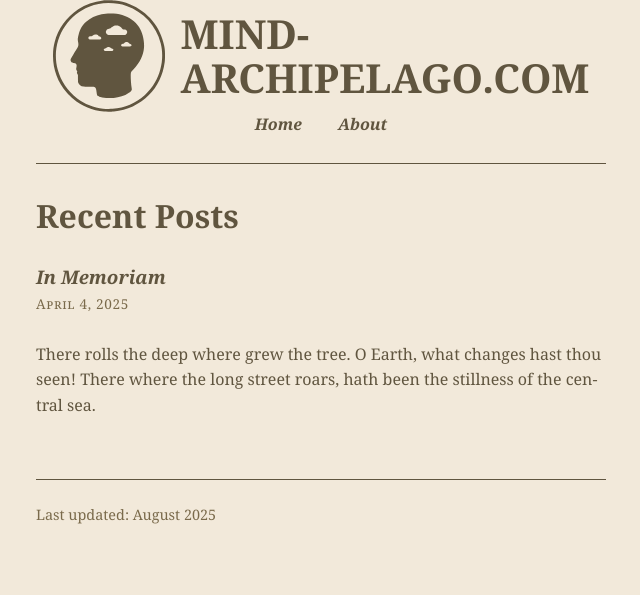
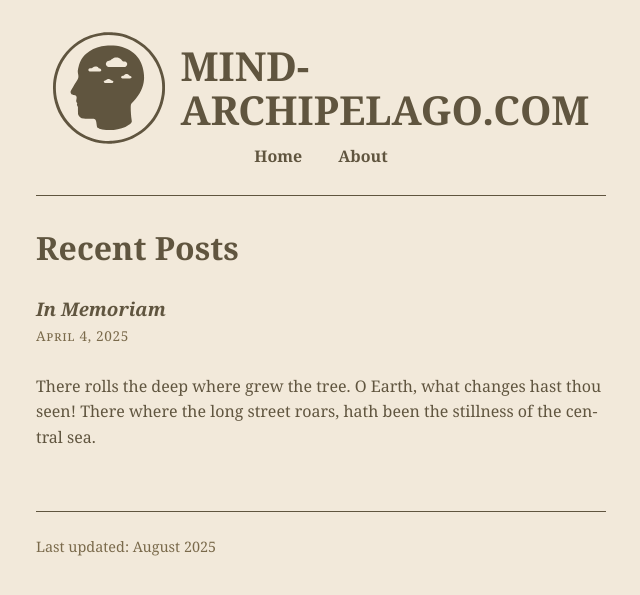
Before and after one commit to goran2711/goran2711.github.io, a Jekyll site: the page built from index.md, in a window 1280 px wide. Shown: the top 595 px of the page, without its empty margins (319-959 px from the left). Built offline with Jekyll 4.4.1, drawn with Linux system fonts in a browser that asks for light colours.

Commit message:
Remove italics from navigation and add margin at the top of the page.

```diff
--- a/assets/css/styles.css
+++ b/assets/css/styles.css
@@ -20,7 +20,7 @@ body {
 .container {
   max-width: 570px; /* Tweak as needed for your ideal line length */
   margin: 0 auto;
-  padding: 0 1rem 4lh;
+  padding: 2rem 1rem 4lh;
   margin-trim: block;
 }
 
@@ -87,6 +87,7 @@ a:hover {
 nav a {
   color: inherit;
   margin: 0 1rem;
+  font-style: normal;
 }
 
 hr {
```
